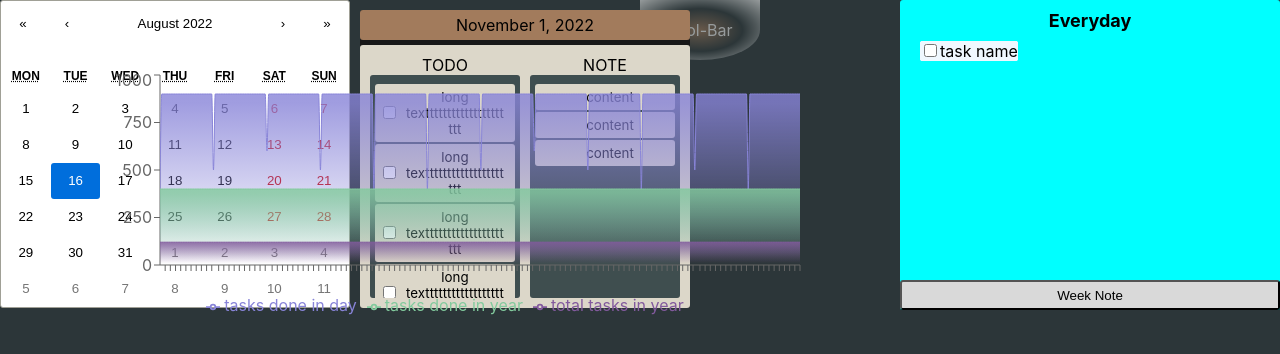
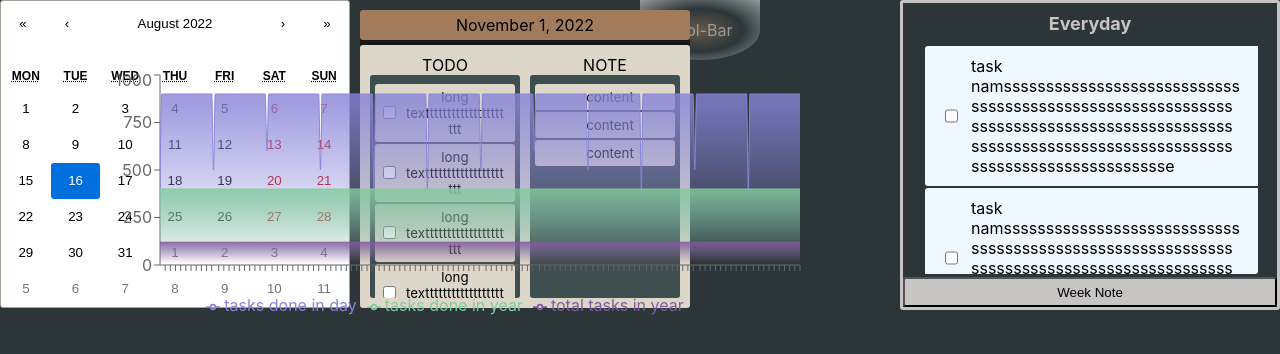
Before and after one commit to qitpydev/qitpy, a React (Create React App) app: page /app/todoApp in a window 1280 px wide. Shown: the top 354 px of the page. Built offline with nearby package versions, Linux system fonts and the light colour scheme.

Commit message:
adding scrollbar daily task

```diff
--- a/src/features/AppCenter/AppCenter.tsx
+++ b/src/features/AppCenter/AppCenter.tsx
@@ -2,6 +2,9 @@ import React from 'react'
 import { Link, Outlet } from 'react-router-dom';
 import TodoApp from '../TodoApp/TodoApp';
 import "./AppCenter.scss";
+
+
+// add transision bw todo and note: display none -> dissapear 1s
 
 export default function AppCenter() {
 
--- a/src/features/TodoApp/DailyTodo/DailyTask/DailyTask.scss
+++ b/src/features/TodoApp/DailyTodo/DailyTask/DailyTask.scss
@@ -1,14 +1,19 @@
 .daily-task {
-    position: absolute;
-    // width: 100%;
+    position: relative;
+    width: 100%;
     height: max-content;
     background-color: aliceblue;
+    margin: 2px;
+    padding: 10px 20px;
+    display: flex;
 
     &-checkbox {
-
+        margin-left: 0;
     }
 
     &-name {
-
+        margin-left: 10px;
+        overflow-wrap: break-word;
+        overflow-x: hidden;
     }
 }
--- a/src/features/TodoApp/DailyTodo/DailyTask/DailyTask.tsx
+++ b/src/features/TodoApp/DailyTodo/DailyTask/DailyTask.tsx
@@ -3,7 +3,7 @@ import "./DailyTask.scss"
 
 function DailyTask(props) {
 
-  const taskName = "task name";
+  const taskName = "task namsssssssssssssssssssssssssssssssssssssssssssssssssssssssssssssssssssssssssssssssssssssssssssssssssssssssssssssssssssssssssssssssssssssssssssssssse";
   return (
     <div className='daily-task'>
       <input type="checkbox"className="daily-task-checkbox" />
--- a/src/features/TodoApp/DailyTodo/DailyTodo.scss
+++ b/src/features/TodoApp/DailyTodo/DailyTodo.scss
@@ -4,11 +4,16 @@
     height: 310px;
     top: 0;
     right: 0;
-    background-color: aqua;
+    // background-color: #DCD7C9;
+    border: #c7c4c4 3px solid;
 
     &-everyday {
+        height: 100%;
+        overflow-y: hidden;
+
 
         &-label {
+            color: #c7c4c4;
             display: block;
             position: relative;
             margin: 10px 0;
@@ -19,8 +24,28 @@
         }
 
         &-tasks {
+            align-items: center;
+            position: relative;
+            height: 230px;
+            width: 335px;
+            overflow-y: hidden;
+            overflow-x: hidden;
             margin: 0 20px 10px;
 
+            &:hover {
+                overflow-y: scroll;
+                width: 342px;
+            }
+
+            &::-webkit-scrollbar-thumb {
+                background-color:#c7c4c4;
+                border-radius: 5px;
+                // border: 2px solid #3F4E4F;
+            }
+
+            &::-webkit-scrollbar {
+                width: 7px;
+            }
         }
     }
 
@@ -29,7 +54,11 @@
         bottom: 0;
         width: 100%;
         height: 30px;
-        background-color: #D9D9D9;
+        background-color: #c7c4c4;
 
+        &:hover {
+            cursor: pointer;
+            background-color: #e6e6e6;
+        }
     }
 }
```
